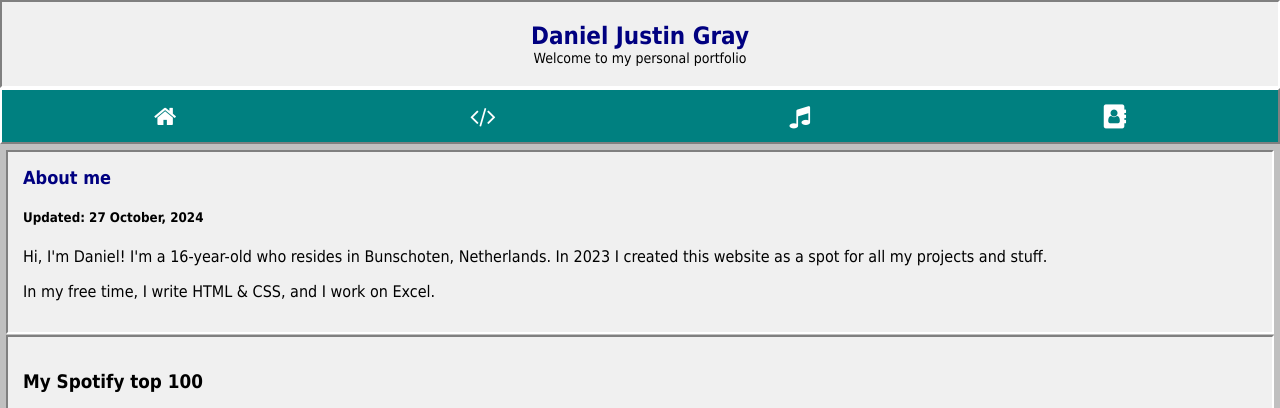
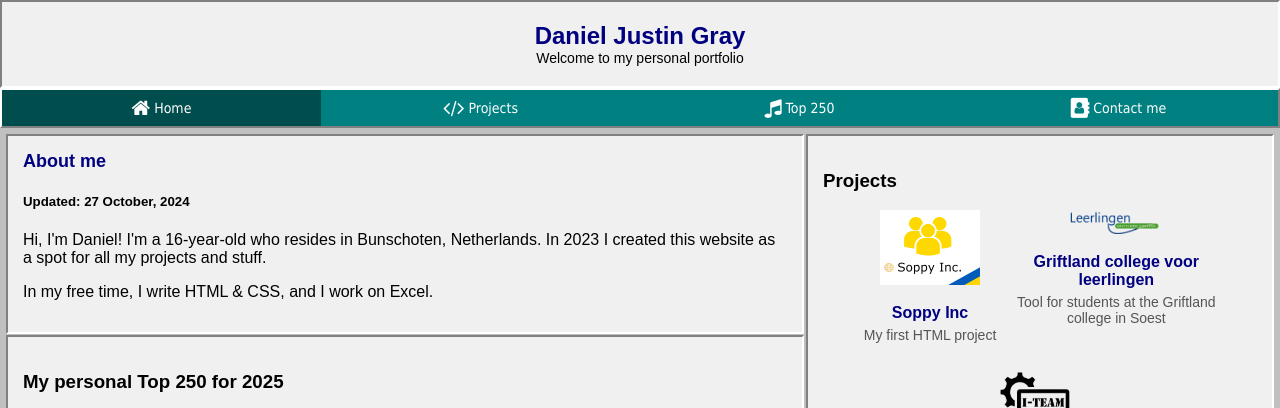
Before and after one commit to danieljustingray/danieljustingray, a PHP site: page / in a window 1280 px wide. Shown: the top 408 px of the page. Run offline with PHP 8.4, Linux system fonts and the light colour scheme.

Commit message:
revamped website

```diff
--- a/index.html
+++ b/index.html
@@ -3,7 +3,7 @@
 <head>
     <title>Daniel Justin Gray</title>
     <link rel="stylesheet" href="style.css">
-    <link rel="icon" type="image/x-icon" href="images/favicon.ico">
+    <link rel="icon" type="image/x-icon" href="images/favicon.ico" alt="favicon">
     <meta charset="UTF-8">
     <meta name="description" content="Daniel's website">
     <meta name="keywords" content="Portfolio">
@@ -17,10 +17,10 @@
     <p>Welcome to my personal portfolio</p>
 </header>
 <nav>
-    <a href="http://danieljustingray.soppyinc.com"><i class="fa fa-home" style="font-size:24px"></i></a>
-    <a href="projects"><i class='fa fa-code' style='font-size:24px'></i></a>
-    <a href="top250.html"><i class="fa fa-music" style='font-size:24px'></i></a>
-    <a href="contact" style="float:right"><i class='fa fa-address-book' style='font-size:24px'></i></a>
+    <a href="#" class="active"><i class="fa fa-home" style="font-size:20px;"></i>&nbsp;Home</a>
+    <a href="projects"><i class='fa fa-code' style='font-size:20px'></i>&nbsp;Projects</a>
+    <a href="top250"><i class="fa fa-music" style='font-size:20px'></i>&nbsp;Top 250</a>
+    <a href="contact" style="float:right"><i class='fa fa-address-book' style='font-size:20px'></i>&nbsp;Contact me</a>
 </nav>
 <div class="row">
     <div class="leftcolumn">
@@ -31,31 +31,35 @@
             <p>In my free time, I write HTML & CSS, and I work on Excel.</p>
         </div>
         <div class="card">
-            <h3>My Spotify top 100</h3>
-            <iframe style="border-radius:12px" src="https://open.spotify.com/embed/playlist/17O6YpjrviYdLpd7AqPPKb?utm_source=generator&theme=0" width="100%" height="352" frameBorder="0" allowfullscreen="" allow="autoplay; clipboard-write; encrypted-media; fullscreen; picture-in-picture" loading="lazy"></iframe>
+            <h3>My personal Top 250 for 2025</h3>
+            <iframe style="border-radius:12px" src="top250.html#toplist" width="100%" height="352" frameBorder="0" allowfullscreen="" allow="autoplay; clipboard-write; encrypted-media; fullscreen; picture-in-picture" loading="lazy"></iframe>
         </div>
     </div>
     <div class="rightcolumn">
-        <div class="socialcard">
-            <h2>Socials</h2>
-            <a href="https://www.instagram.com/danieljusting/" target="_blank" class="social"><i class="fa fa-instagram"></i></a>
-            <a href="https://www.facebook.com/danieljustingray" target="_blank" class="social"><i class="fa fa-facebook-square"></i></a>
-            <a href="https://x.com/realsoppyinc" target="_blank" class="social"><i class="fa fa-twitter-square"></i></a>
-            <a href="https://www.linkedin.com/in/danieljustingray/" target="_blank" class="social"><i class="fa fa-linkedin-square"></i></a>
-            <a href="mailto:irishball193@gmail.com" target="_blank" class="social"><i class="fa fa-envelope"></i></a>
-            <a href="https://mastodon.social/@danieljustingray" target="_blank">mastodon</i></a>
-        </div>
         <div class="card">
             <h3>Projects</h3>
-            <div class="fakeimg"><a href="https://soppyinc.com" style="color: white;">Soppy Inc</a> - My first HTML project </div>
-            <div class="fakeimg"><a href="https://danieljustingray.github.io/gcvl" style="color: white;">Griftland college voor leerlingen</a> - Tool for students at the Griftland college in Soest</div>
-            <div class="fakeimg"><a href="https://iteam.griftland.nl" style="color: white;">i-Team website</a> - Website for the i-Team at Griftland</div>
-          </div>
-        </div>
+            <div class="projects-container">
+                <div>
+                  <img src="images/soppyinc.png" alt="Soppy Inc">
+                  <a href="http://soppyinc.com">Soppy Inc</a>
+                  <span>My first HTML project</span>
+                </div>
+                <div>
+                  <img src="images/gcvl.png" alt="Griftland College voor leerlingen">
+                  <a href="https://danieljustingray.github.io/gcvl">Griftland college voor leerlingen</a>
+                  <span>Tool for students at the Griftland college in Soest</span>
+                </div>
+                <div>
+                  <img src="images/iteam.png" alt="i-Team Website">
+                  <a href="https://iteam.griftland.nl">i-Team website</a>
+                  <span>Website for the i-Team at Griftland</span>
+                </div>
+              </div>
+        </div></div>
       </div>
       <footer>
         <h4>&copy;2024 Daniel Justin Gray</h4>
-        <p>E: <a href="mailto:irishball193@gmail.com">irishball193@gmail.com</a></p>
+        <p>E: <a href="mailto:daniel.justin.gray08@gmail.com">daniel.justin.gray08@gmail.com</a></p>
         <p>W: <a href="#">danieljustingray.soppyinc.com</a></p>
         <a href="privacy.html">Privacy policy</a>
     </footer>
--- a/style.css
+++ b/style.css
@@ -2,7 +2,7 @@
     box-sizing: border-box;
 }
 body {
-    font-family: "Tahoma", "Verdana", sans-serif;
+    font-family: sans-serif;
     padding: 0;
     margin: 0;
     background: #c0c0c0;
@@ -11,43 +11,48 @@ body {
 header {
     padding: 20px;
     text-align: center;
-    background: #f0f0f0; /* Light gray */
+    background: #f0f0f0;
     border: 2px solid #808080;
     border-bottom-color: white;
     border-right-color: white;
 }
 header h1 {
     font-size: 24px;
-    color: #000080; /* Classic blue */
+    color: #000080;
     margin: 0;
 }
 header p {
     margin: 0;
     font-size: 14px;
 }
-
-/* Navigation */
 nav {
     display: flex;
-    justify-content: space-around;
-    background: #008080; /* Windows teal */
-    padding: 5px;
+    justify-content: space-between;
+    background: #008080;
     border: 2px solid #808080;
     border-top-color: white;
     border-left-color: white;
+    width: 100%;
 }
 nav a {
+    display: flex;
+    justify-content: center;
+    align-items: center;
     font-family: "Tahoma", sans-serif;
     font-size: 14px;
     color: white;
     text-decoration: none;
     padding: 8px 16px;
-    border: 1px solid transparent;
+    position: relative;
+    width: 100%;
 }
 nav a:hover {
     background: #000080;
     color: white;
-    border-color: #c0c0c0;
+}
+nav a.active {
+    background: #004d4d;
+    color: white;
 }
 .card {
     background: #f0f0f0;
@@ -56,6 +61,40 @@ nav a:hover {
     border: 2px solid #808080;
     border-bottom-color: white;
     border-right-color: white;
+}
+.projects-container {
+    display: flex;
+    flex-wrap: wrap;
+    gap: 20px;
+    justify-content: center;
+}
+.projects-container div {
+    text-align: center;
+    max-width: 200px;
+}
+.projects-container img {
+    width: 100px;
+    height: auto;
+    margin-bottom: 10px;
+}
+.projects-container a {
+    color: #000080;
+    text-decoration: none;
+    font-weight: bold;
+    display: block;
+    margin-top: 5px;
+}
+.projects-container span {
+    color: #555;
+    font-size: 14px;
+    display: block;
+    margin-top: 5px;
+}
+@media (max-width: 768px) {
+    .projects-container {
+      flex-direction: column;
+      align-items: center;
+    }
 }
 h2 {
     font-size: 18px;
@@ -124,10 +163,14 @@ footer a {
         width: 100%; /* Make the links take full width */
         padding: 10px 0;
     }
+    .row {
+        flex-direction: column;
+    }
 }
-
 .row {
     padding: 5px;
+    display: flex;
+    flex-direction: row;
 }
 .song-number {
     font-size: 18px;
--- a/top250.html
+++ b/top250.html
@@ -54,16 +54,16 @@
     <p>My top 250 for 2024</p>
 </header>
 <nav>
-    <a href="http://danieljustingray.soppyinc.com"><i class="fa fa-home" style="font-size:24px"></i></a>
-    <a href="projects"><i class='fa fa-code' style='font-size:24px'></i></a>
-    <a href="top250"><i class="fa fa-music" style='font-size:24px'></i></a>
-    <a href="contact" style="float:right"><i class='fa fa-address-book' style='font-size:24px'></i></a>
+    <a href="index"><i class="fa fa-home" style="font-size:20px;"></i>&nbsp;Home</a>
+    <a href="projects"><i class='fa fa-code' style='font-size:20px'></i>&nbsp;Projects</a>
+    <a href="#" class="active"><i class="fa fa-music" style='font-size:20px'></i>&nbsp;Top 250</a>
+    <a href="contact" style="float:right"><i class='fa fa-address-book' style='font-size:20px'></i>&nbsp;Contact me</a>
 </nav>
 <button onclick="topFunction()" id="toTop" title="Go to top">Top</button>
-<a href="#bottom">Bottom</a>
 <div class="row">
-    <div class="card">
-        <h2>List</h2>
+    <div class="card" style="width: 100%;">
+        <a href="#bottom">To Bottom</a><br><br>
+        <h2 id="toplist">List</h2>
         <!-- Search Bar -->
         <div class="search-container">
             <input type="text" id="song-search" placeholder="Search for songs or artists..." onkeyup="filterSongs()">
@@ -1544,11 +1544,12 @@
 
 
         <audio id="audio-player" src=""></audio>
+        </div></div>
     </div>
 </div>
 <footer id="bottom">
     <h4>&copy;2024 Daniel Justin Gray</h4>
-    <p>E: <a href="mailto:irishball193@gmail.com">irishball193@gmail.com</a></p>
+    <p>E: <a href="mailto:daniel.justin.gray08@gmail.com">daniel.justin.gray08@gmail.com</a></p>
     <p>W: <a href="#">danieljustingray.soppyinc.com</a></p>
     <a href="privacy.html">Privacy policy</a>
 </footer>
```
Also changed, not shown: contact.html (+8 -9 lines), projects.html (+15 -10 lines), images/gcvl.png (added), images/iteam.png (added), images/soppyinc.png (added), micross.ttf (added).
